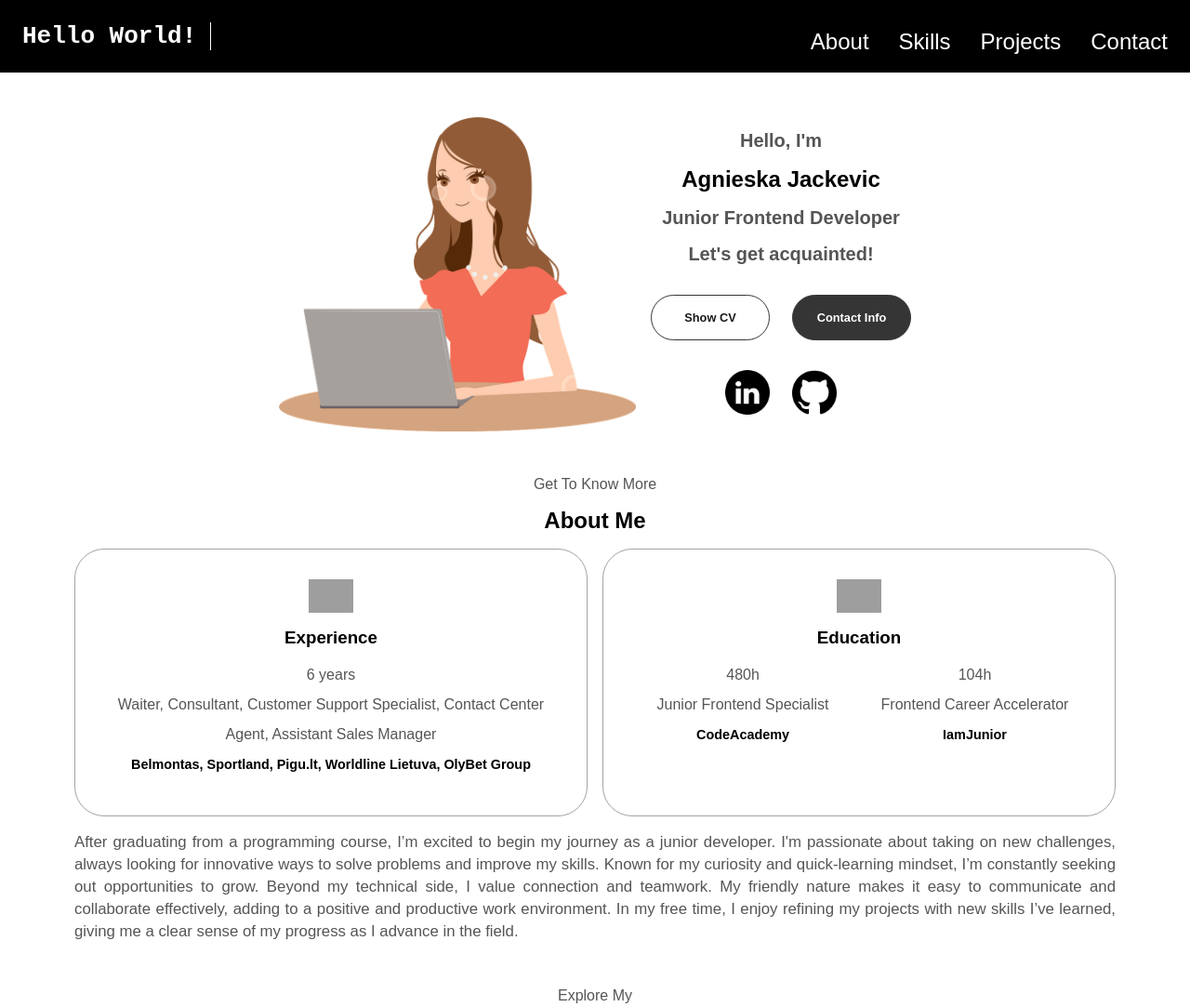
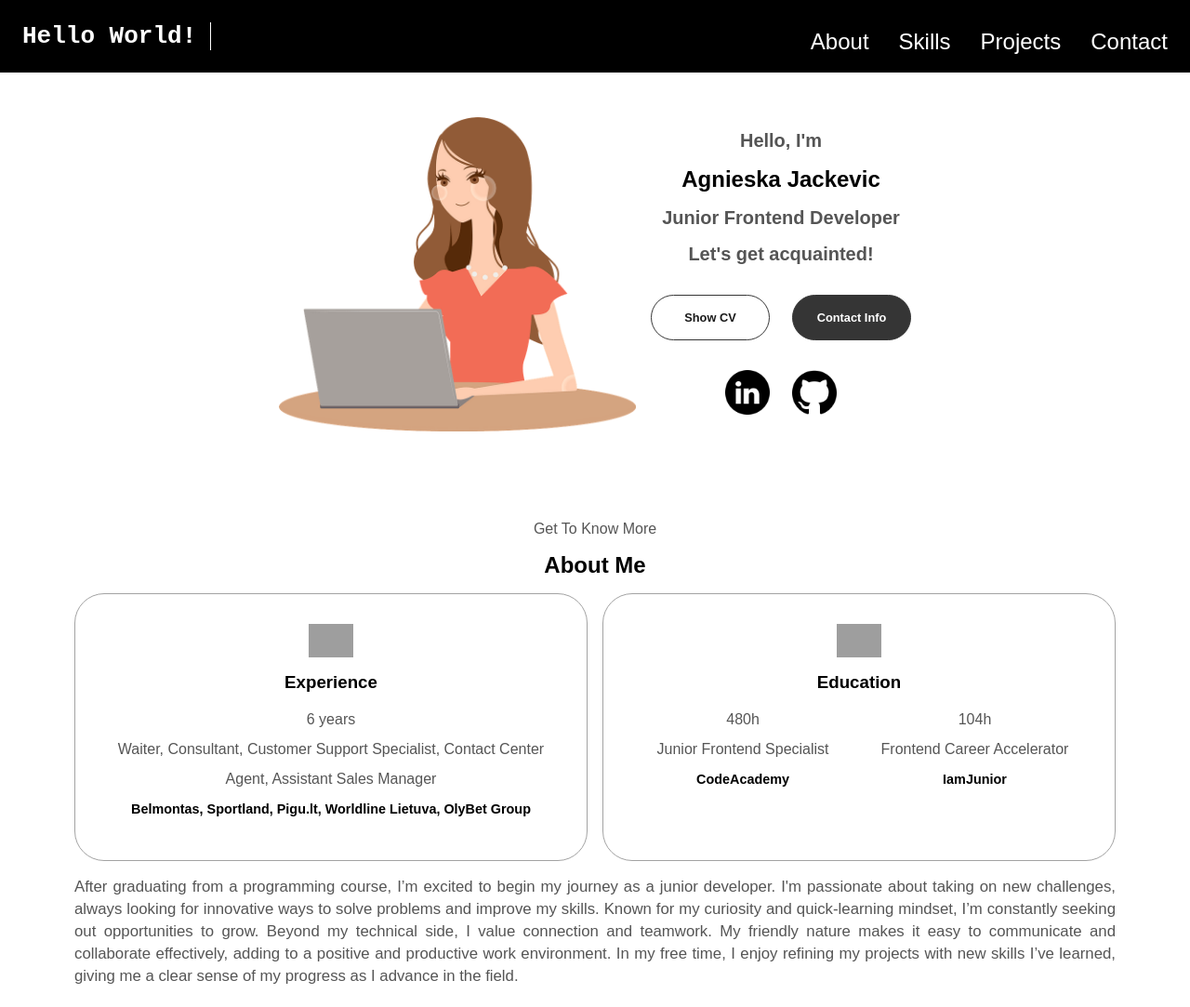
Before and after one commit to agneja00/Web-portfolio, a website built with webpack: page src/index.html in a window 1280 px wide. Shown: the top 1083 px of the page at 93% size. Built offline with nearby package versions, Linux system fonts and the light colour scheme; grey boxes are pictures that could not be loaded.

Commit message:
Replaced margin with padding in wrapper and footer

```diff
--- a/src/sass/footer.scss
+++ b/src/sass/footer.scss
@@ -38,6 +38,6 @@
   &__paragraph {
     text-align: center;
     color: $primary-color;
-    margin: 2rem;
+    padding: 2rem;
   }
 }
--- a/src/sass/main.scss
+++ b/src/sass/main.scss
@@ -2,14 +2,14 @@
 
 .main {
   &__wrapper {
-    margin: 3rem 2.5rem;
+    padding: 3rem 2.5rem;
 
     @include respond-medium {
-      margin: 2.5rem 4rem;
+      padding: 2.5rem 4rem;
     }
 
     @include respond-large {
-      margin: 3rem 5rem;
+      padding: 3rem 5rem;
     }
   }
 }
```
Also changed, not shown: src/style.css.
